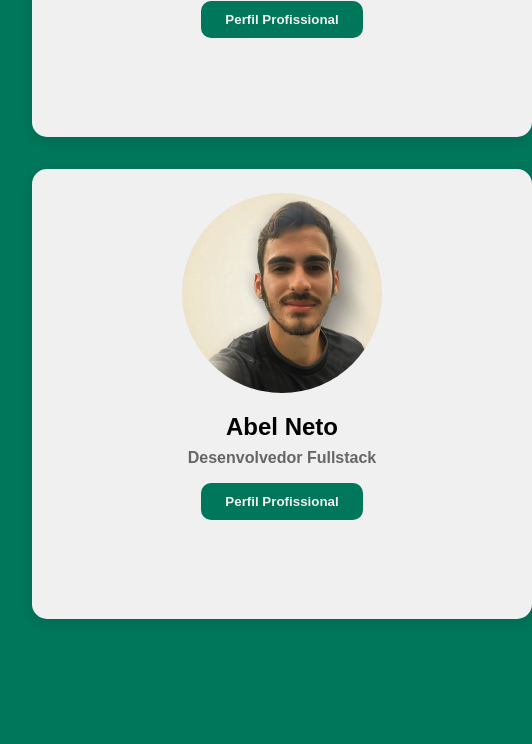
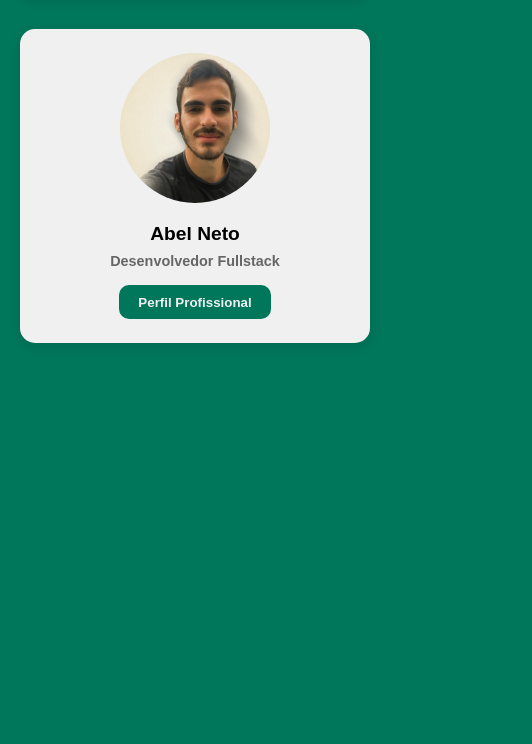
Before and after one commit to abelneto7/Curriculo, a plain HTML site: page index.html in a window 390 px wide. Shown: the part 377-1121 px from the top of the page, 532 px wide, since content can reach past the window. After the commit the page ends 876 px from the top, so only its background shows below. Drawn offline with Linux system fonts and the light colour scheme.

Commit message:
Melhora responsividade

```diff
--- a/style.css
+++ b/style.css
@@ -109,19 +109,42 @@ body {
 @media (max-width: 768px) {
   .container {
     flex-direction: column;
-        align-items: center;
+    padding: 2rem 1rem;
   }
 
-    .text-content h3 {
-        font-size: 1.7rem;
+  .profile {
+    width: 100%;
+    max-width: 350px;
+    min-height: auto;
   }
 
-    .text-content p {
-        font-size: 1rem;
+  .profile img {
+    width: 150px;
+    height: 150px;
   }
 
-    .social-links a img {
-        width: 40px;
-        height: 40px;
+  .profile .info h1 {
+    font-size: 1.2rem;
+  }
+
+  .profile .info h3 {
+    font-size: 0.9rem;
+  }
+
+  .profile button {
+    padding: 0.6rem 1.2rem;
+  }
+
+  .content {
+    padding: 1rem;
+  }
+
+  .member-info {
+    padding: 1.5rem;
+  }
+
+  .member-info img {
+    width: 150px;
+    height: 150px;
   }
 }
```
Lines whose indentation alone changed are shown as unchanged.
